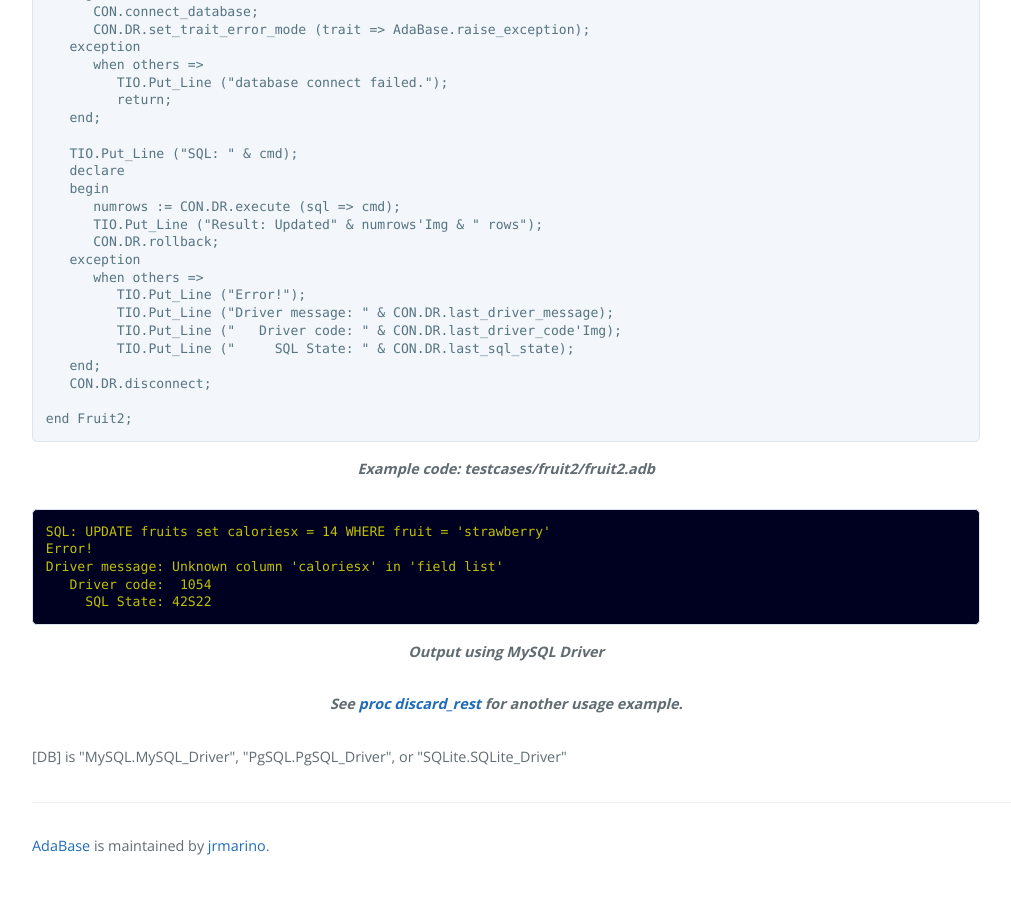
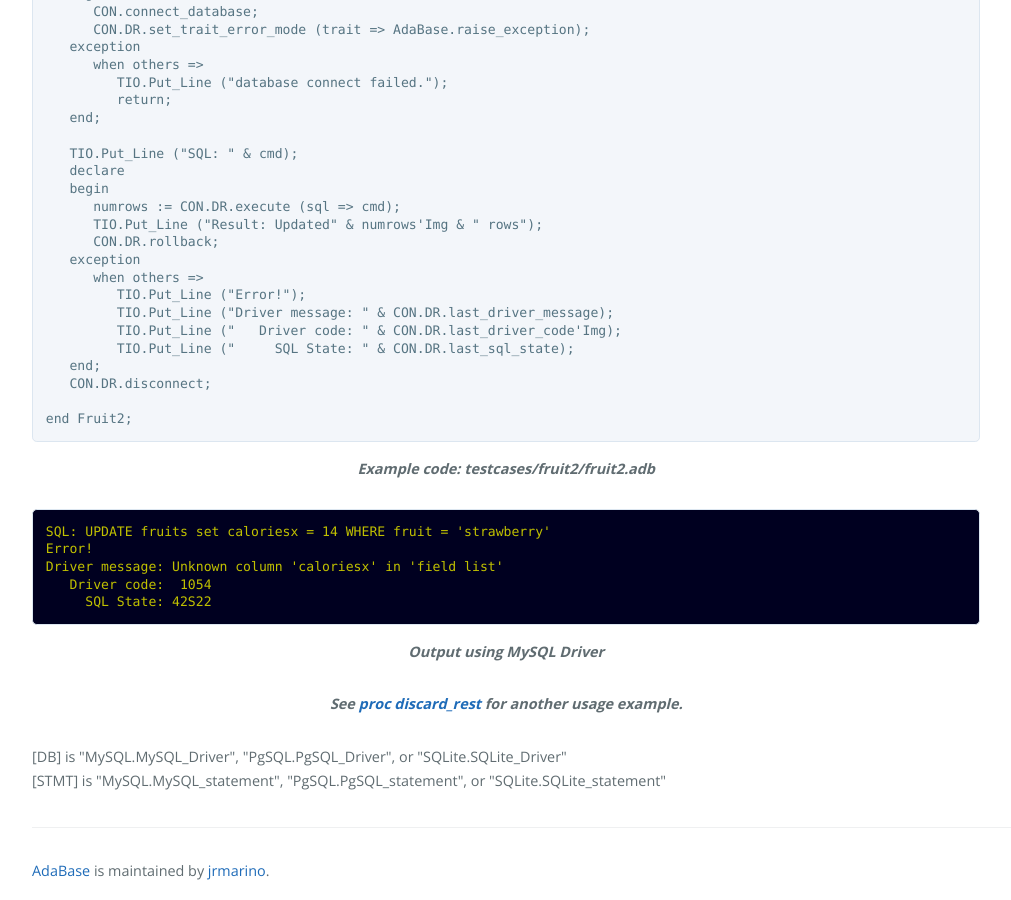
Before and after one commit to jrmarino/AdaBase, a Jekyll site: the page built from last_driver_message.md, in a window 1280 px wide and 900 px high, scrolled down 838 px. Shown: the whole window, without its empty margins (0-1011 px from the left). Built offline with Jekyll 4.4.1, drawn with Linux system fonts in a browser that asks for light colours; before the commit the page ends 1714 px from its top, so only the background shows below that.

Commit message:
Fix [STMT] typos/omissions

```diff
--- a/last_driver_message.md
+++ b/last_driver_message.md
@@ -81,7 +81,7 @@ Driver message: Unknown column 'caloriesx' in 'field list'
 for another usage example.</p>
 <br/>
 <p>{{ page.supported_drivers }}</p>
-<p>{{ page.supported_statements }}</p>
+<p>{{ page.supported_stmts }}</p>
 </div>
 <div class="sidenav">
   <h3>See Also</h3>
```
Also changed, not shown: last_driver_code.md (+1 -1 lines), last_driver_state.md (+1 -0 lines).
